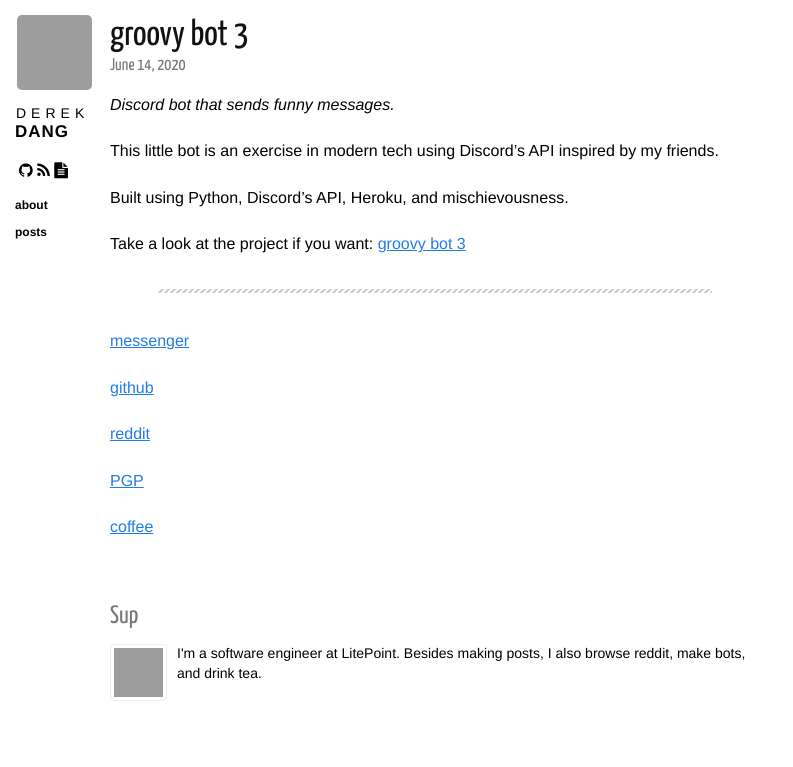
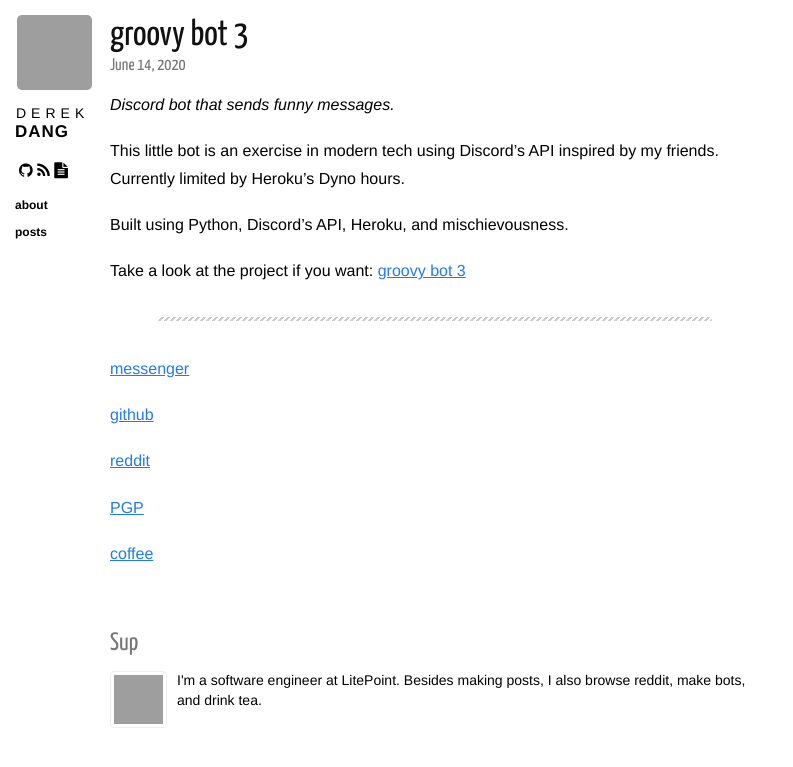
Before and after one commit to dqdang/dqdang.github.io, a Jekyll site: the page built from _posts/2020-06-14-groovy-bot-3.markdown, in a window 1280 px wide, cut to the strip 0-767 px from the top of the page. Shown: the whole strip, without its empty margins (0-793 px from the left). Built offline with Jekyll 4.4.1, drawn with Linux system fonts in a browser that asks for light colours; nearby versions of some CDN libraries; grey boxes are pictures that could not be loaded.

Commit message:
Update description

```diff
--- a/_posts/2020-06-14-groovy-bot-3.markdown
+++ b/_posts/2020-06-14-groovy-bot-3.markdown
@@ -6,7 +6,7 @@ category: posts
 
 *Discord bot that sends funny messages.*
 
-This little bot is an exercise in modern tech using Discord's API inspired by my friends.
+This little bot is an exercise in modern tech using Discord's API inspired by my friends. Currently limited by Heroku's Dyno hours.
 
 Built using Python, Discord's API, Heroku, and mischievousness.
 
```
